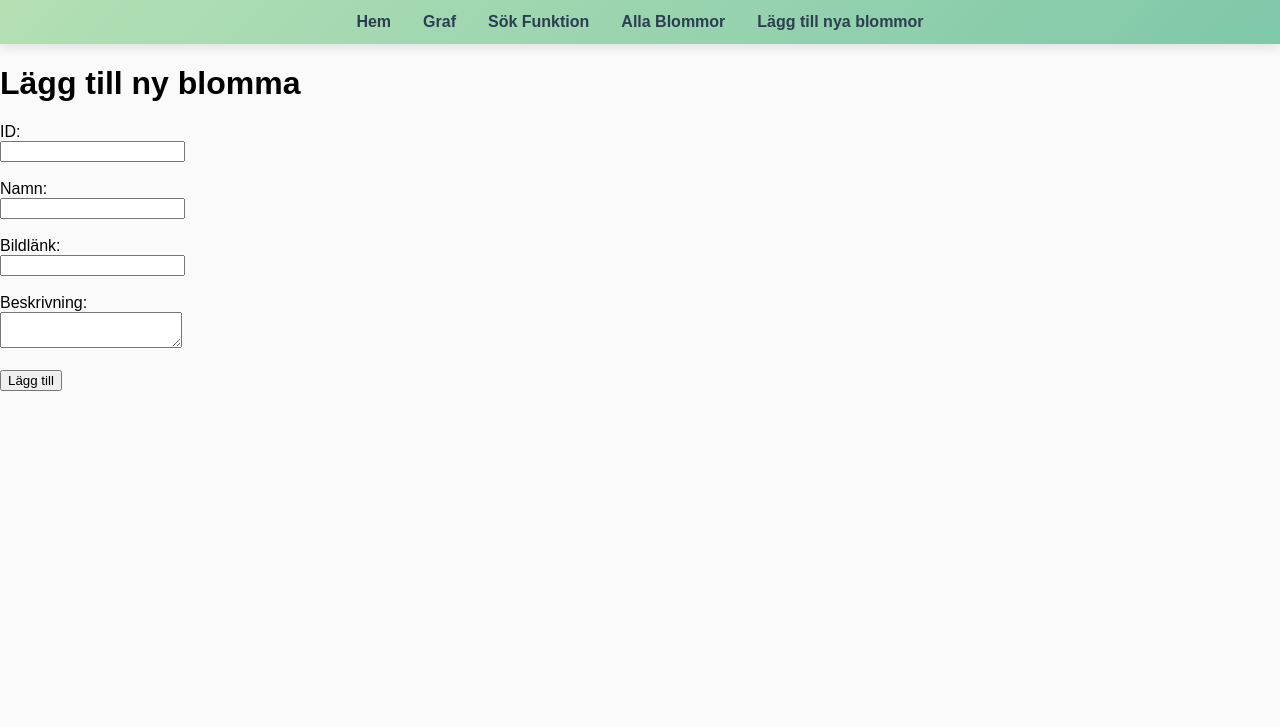
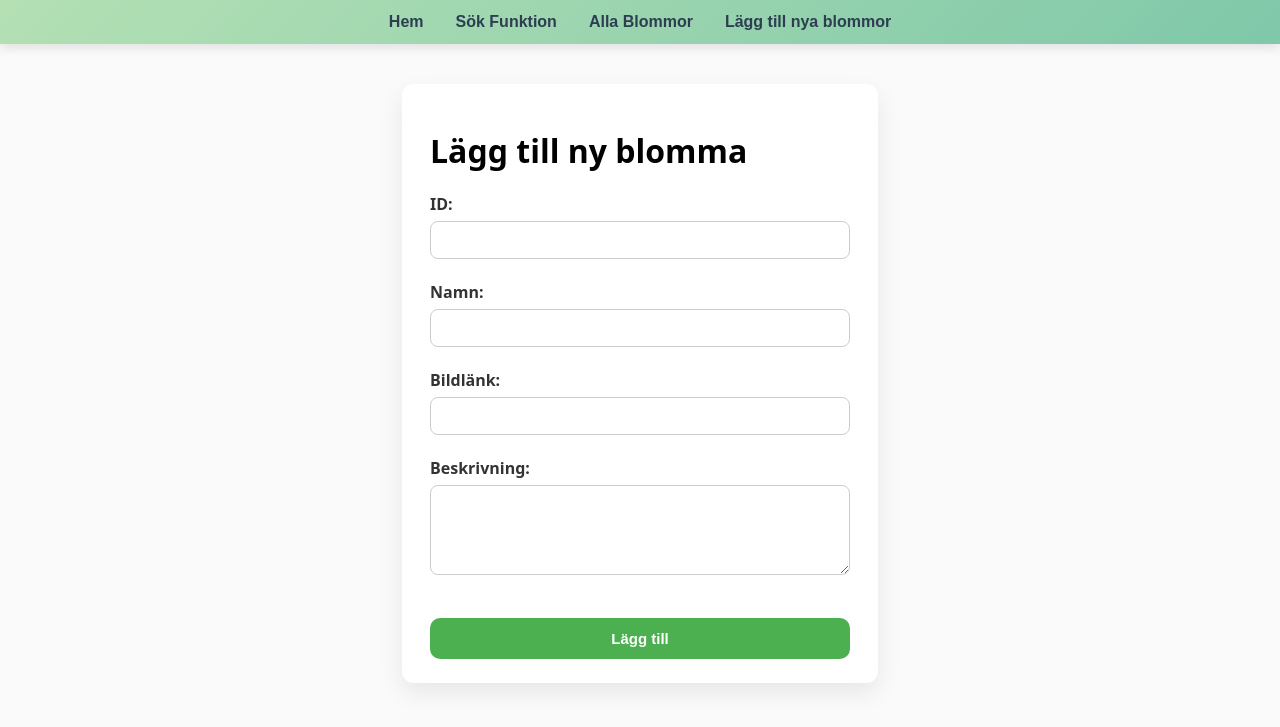
Before and after one commit to Tiqma/flowerweb, a Flask app: page /add in a window 1280 px wide. Shown: the top 727 px of the page. Run offline with Flask 3, Linux system fonts and the light colour scheme.

Commit message:
senaste versionen

```diff
--- /dev/null
+++ b/static/css/form.css
@@ -0,0 +1,60 @@
+.form {
+    max-width: 420px;
+    margin: 40px auto;
+    padding: 24px 28px;
+    background: #ffffff;
+    border-radius: 12px;
+    box-shadow: 0 10px 25px rgba(0, 0, 0, 0.08);
+    font-family: system-ui, -apple-system, BlinkMacSystemFont, sans-serif;
+}
+
+.form label {
+    font-weight: 600;
+    color: #333;
+}
+
+.form input[type="text"],
+.form input[type="file"],
+.form textarea {
+    width: 100%;
+    padding: 10px 12px;
+    margin-top: 6px;
+    border: 1px solid #ccc;
+    border-radius: 8px;
+    font-size: 14px;
+    box-sizing: border-box;
+}
+
+.form textarea {
+    min-height: 90px;
+    resize: vertical;
+}
+
+.form input:focus,
+.form textarea:focus {
+    outline: none;
+    border-color: #4caf50;
+    box-shadow: 0 0 0 2px rgba(76, 175, 80, 0.2);
+}
+
+.form input[type="submit"] {
+    margin-top: 16px;
+    width: 100%;
+    padding: 12px;
+    background: #4caf50;
+    color: white;
+    border: none;
+    border-radius: 10px;
+    font-size: 15px;
+    font-weight: 600;
+    cursor: pointer;
+    transition: background 0.2s ease, transform 0.1s ease;
+}
+
+.form input[type="submit"]:hover {
+    background: #43a047;
+}
+
+.form input[type="submit"]:active {
+    transform: scale(0.98);
+}
--- a/static/css/style.css
+++ b/static/css/style.css
@@ -1,5 +1,6 @@
 @import "tabell.css";
 @import "search.css";
+
 
 body {
     font-family: Arial, sans-serif;
--- a/templates/add_flower.html
+++ b/templates/add_flower.html
@@ -3,11 +3,12 @@
 <head>
     <meta charset="UTF-8">
     <title>Lägg till blomma</title>
+    <link rel="stylesheet" href="{{ url_for('static', filename='css/form.css') }}">
 </head>
 <body>
-    <h1>Lägg till ny blomma</h1>
 
-    <form method="POST">
+    <form method="POST" class="form">
+        <h1>Lägg till ny blomma</h1>
         <label>ID:</label><br>
         <input type="text" name="flowerid" required><br><br>
 
--- a/templates/header.html
+++ b/templates/header.html
@@ -10,7 +10,6 @@
         <nav>
             <ul>
                 <li><a href="/">Hem</a></li>
-                <li><a href="/plot">Graf</a></li>
                 <li><a href="/search">Sök Funktion</a></li>
                 <li><a href="/dbflowers">Alla Blommor</a></li>
                 <li><a href="/add">Lägg till nya blommor</a></li>
--- a/templates/index.html
+++ b/templates/index.html
@@ -8,7 +8,7 @@
 <body>
     <h1>Vattningsintervall för olika blommor</h1>
     <img src="/plot" alt="Graf över vattningsintervall">
-
+    <img src="../static/pics/blomma.webp" alt="blomma">
     <h1>Tips till att vattna varje blomma</h1>
     <div class="watering-tips">
     <ul>
```
Also changed, not shown: static/pics/blomma.webp (added).
